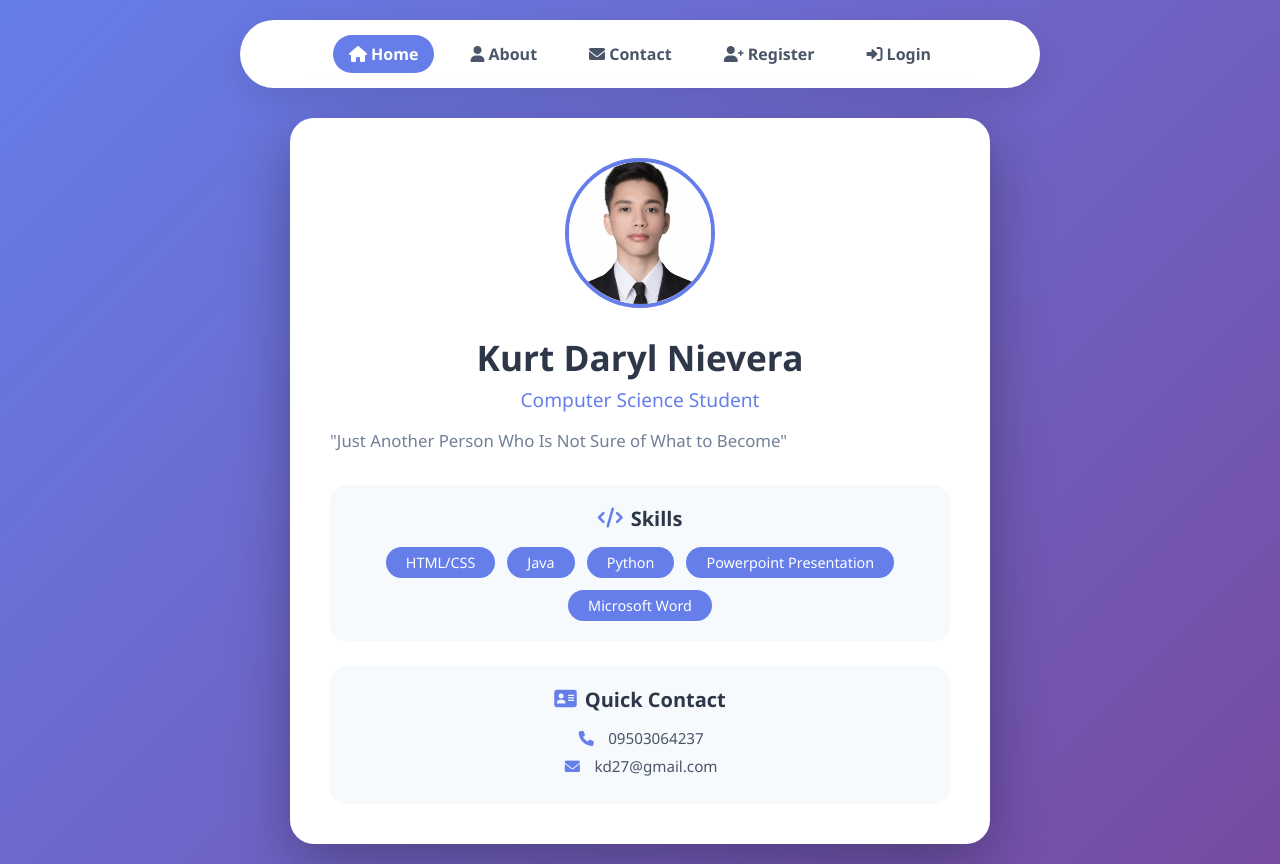
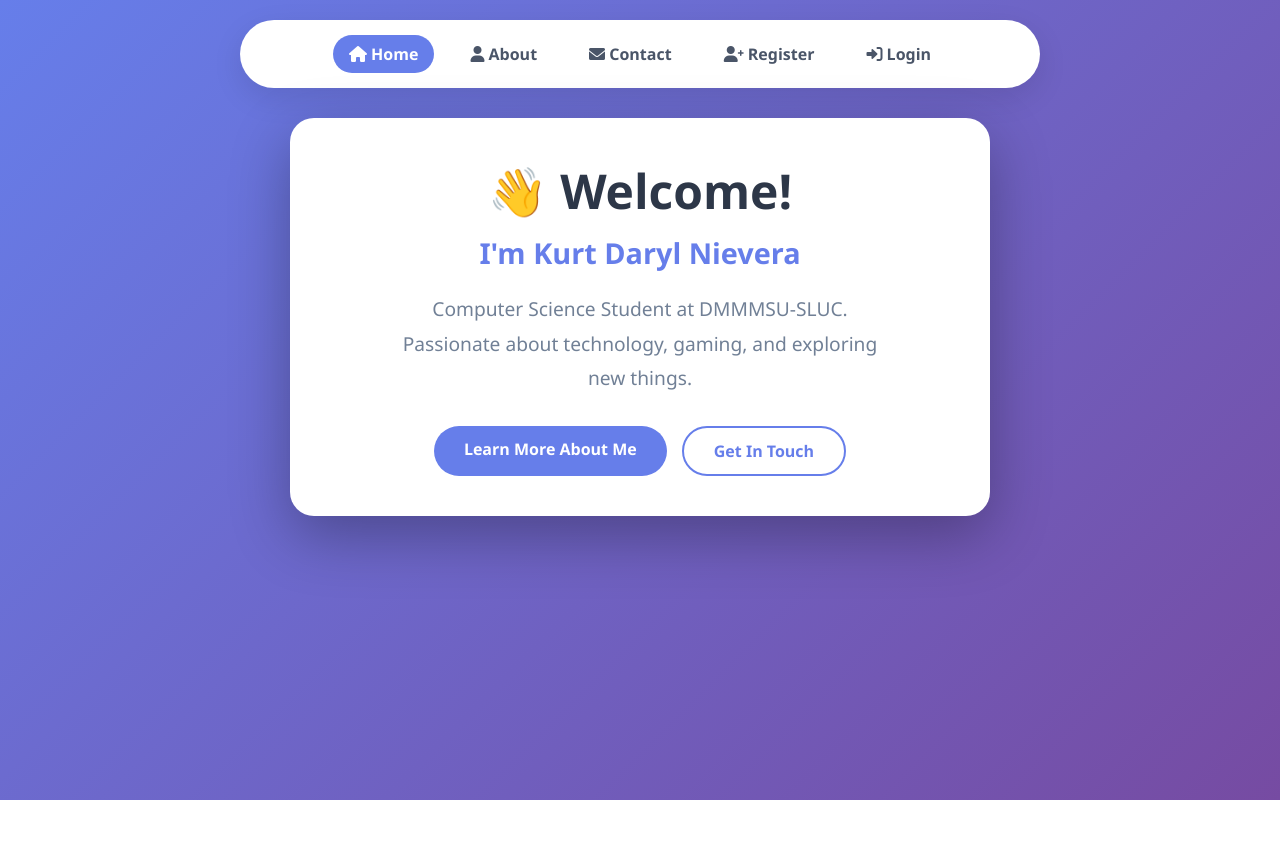
Before and after one commit to KD-file/my-profile, a website: page public/index.html in a window 1280 px wide. After the commit the page ends 800 px from the top, so only its background shows below. Drawn offline with Linux system fonts and the light colour scheme.

Commit message:
feat: Cleaned home page, moved content to about, added social icons, implemented admin-only access

```diff
--- a/public/index.html
+++ b/public/index.html
@@ -21,29 +21,60 @@
 
     <div class="container">
       <div class="profile-card">
-        <img src="suit.png" alt="Profile Photo" class="profile-img" />
-        <h1 id="name">Kurt Daryl Nievera</h1>
-        <h2 class="title">Computer Science Student</h2>
-
-        <p class="bio" style="text-align: justify">
-          "Just Another Person Who Is Not Sure of What to Become"
+        <h1 style="font-size: 3rem; margin-bottom: 10px">👋 Welcome!</h1>
+        <h2 style="color: #667eea; font-size: 1.8rem; margin-bottom: 20px">
+          I'm Kurt Daryl Nievera
+        </h2>
+        <p
+          style="
+            color: #718096;
+            font-size: 1.2rem;
+            line-height: 1.8;
+            max-width: 500px;
+            margin: 0 auto;
+          "
+        >
+          Computer Science Student at DMMMSU-SLUC.<br />
+          Passionate about technology, gaming, and exploring new things.
         </p>
-
-        <div class="skills">
-          <h3><i class="fas fa-code"></i> Skills</h3>
-          <ul>
-            <li>HTML/CSS</li>
-            <li>Java</li>
-            <li>Python</li>
-            <li>Powerpoint Presentation</li>
-            <li>Microsoft Word</li>
-          </ul>
-        </div>
-
-        <div class="contact">
-          <h3><i class="fas fa-address-card"></i> Quick Contact</h3>
-          <p><i class="fas fa-phone"></i> 09503064237</p>
-          <p><i class="fas fa-envelope"></i> kd27@gmail.com</p>
+        <div
+          style="
+            margin-top: 30px;
+            display: flex;
+            gap: 15px;
+            justify-content: center;
+            flex-wrap: wrap;
+          "
+        >
+          <a
+            href="about.html"
+            style="
+              background: #667eea;
+              color: white;
+              padding: 12px 30px;
+              border-radius: 30px;
+              text-decoration: none;
+              font-weight: 600;
+              transition: all 0.3s;
+            "
+          >
+            Learn More About Me
+          </a>
+          <a
+            href="contact.html"
+            style="
+              background: transparent;
+              color: #667eea;
+              padding: 12px 30px;
+              border-radius: 30px;
+              text-decoration: none;
+              font-weight: 600;
+              border: 2px solid #667eea;
+              transition: all 0.3s;
+            "
+          >
+            Get In Touch
+          </a>
         </div>
       </div>
     </div>
```
Also changed, not shown: public/about.html (+18 -1 lines), public/admin.html (+13 -6 lines), public/contact.html (+15 -1 lines), public/login.html (+16 -6 lines), server.js (+39 -16 lines).
